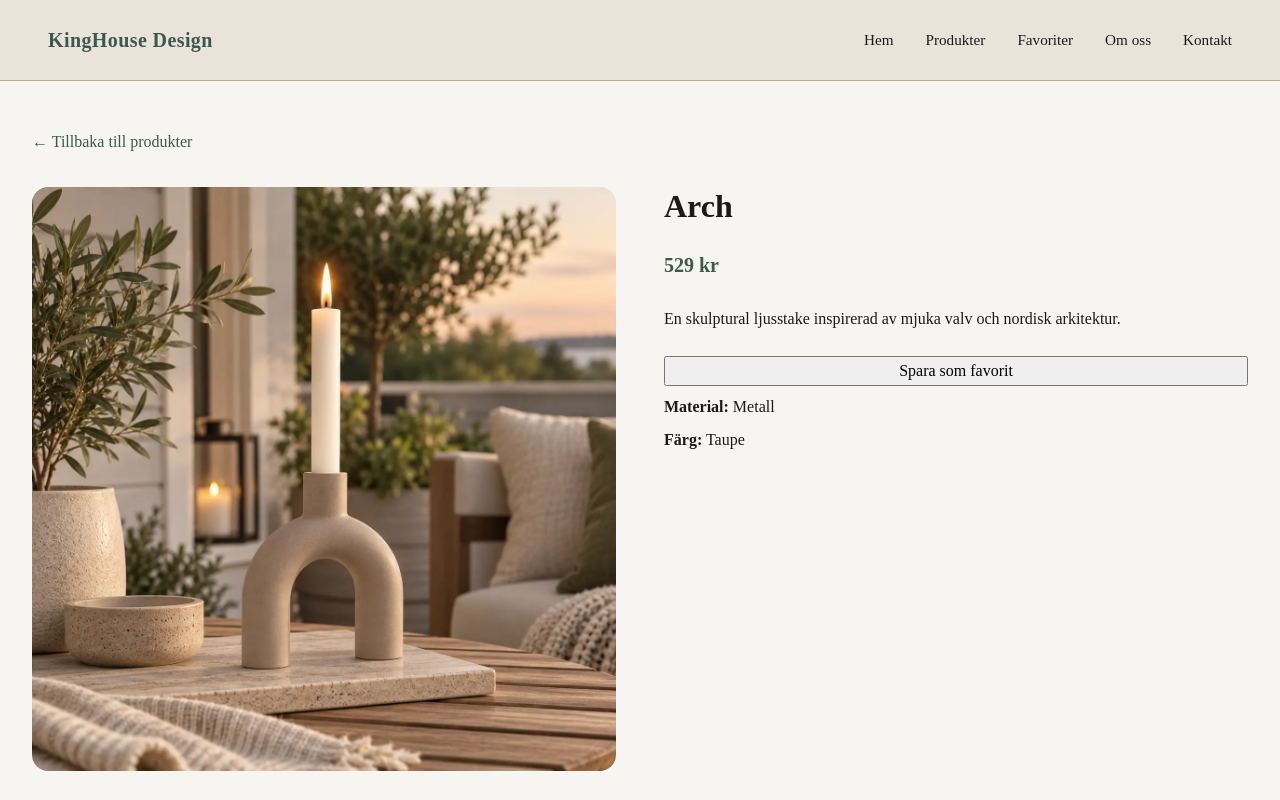
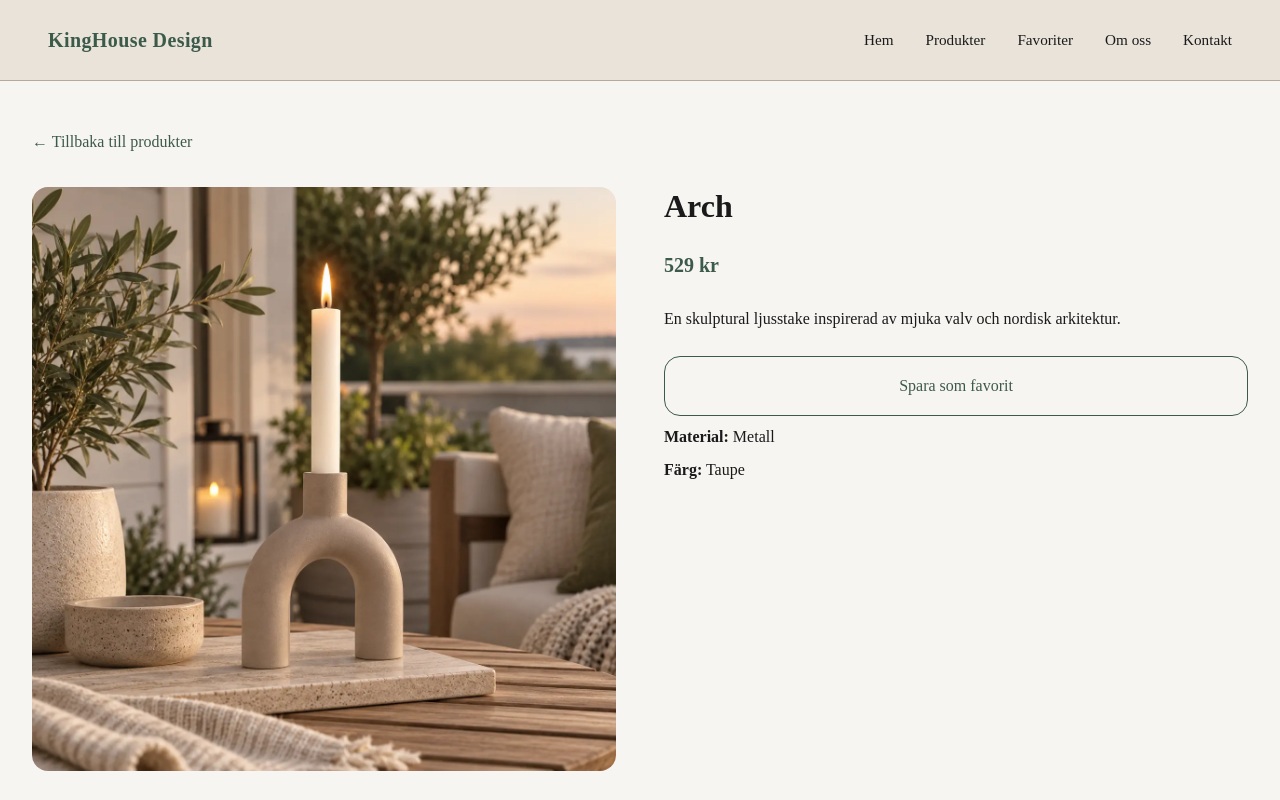
Before and after one commit to KingaSzayer-Iths/kinghouse-nextjs, a Next.js app: page /products/arch in a window 1280 px wide. Shown: the top 800 px of the page. Built offline with nearby package versions, Linux system fonts and the light colour scheme; data requests are answered from the project's data file.

Commit message:
style favorite button and active state

```diff
--- /dev/null
+++ b/src/components/FavoriteButton/FavoriteButton.module.css
@@ -0,0 +1,18 @@
+/* Favoritknapp */
+.favoriteButton {
+  padding-block: var(--space-sm);
+  padding-inline: var(--space-lg);
+  border: 1px solid var(--color-primary);
+  border-radius: 1rem;
+  background-color: transparent;
+  color: var(--color-primary);
+  font: inherit;
+  font-weight: 500;
+  cursor: pointer;
+}
+
+/* Aktiv favorit */
+.favoriteButtonActive {
+  background-color: var(--color-primary);
+  color: var(--color-surface);
+}
--- a/src/components/FavoriteButton/FavoriteButton.tsx
+++ b/src/components/FavoriteButton/FavoriteButton.tsx
@@ -1,6 +1,7 @@
 "use client";
 
 import { useEffect, useState } from "react";
+import styles from "./FavoriteButton.module.css";
 
 
 interface FavoriteButtonProps {
@@ -49,10 +50,7 @@ function toggleFavorite() {
             );
 
             // Sparar den uppdaterade listan i localStorage
-  localStorage.setItem(
-    "favorites",
-    JSON.stringify(updatedFavorites)
-  );
+            localStorage.setItem("favorites", JSON.stringify(updatedFavorites));
 
             // Uppdaterar state för att visa att produkten inte längre är en favorit
             setIsFavorite(false);
@@ -61,8 +59,15 @@ function toggleFavorite() {
 
     // Kopplar funktionen till knappen
     return (
-        <button type="button" onClick={toggleFavorite}>
+        <button
+            type="button"
+            // Dynamiskt lägger till en CSS-klass om produkten är en favorit
+            className={`${styles.favoriteButton} ${isFavorite ? styles.favoriteButtonActive : "" }`}
+            onClick={toggleFavorite}
+        >
             {isFavorite ? "Sparad som favorit" : "Spara som favorit"}
         </button>
     );
 }
+//isFavorite === false → bara favoriteButton
+//isFavorite === true → favoriteButton + favoriteButtonActive
```
Lines whose indentation alone changed are shown as unchanged.
